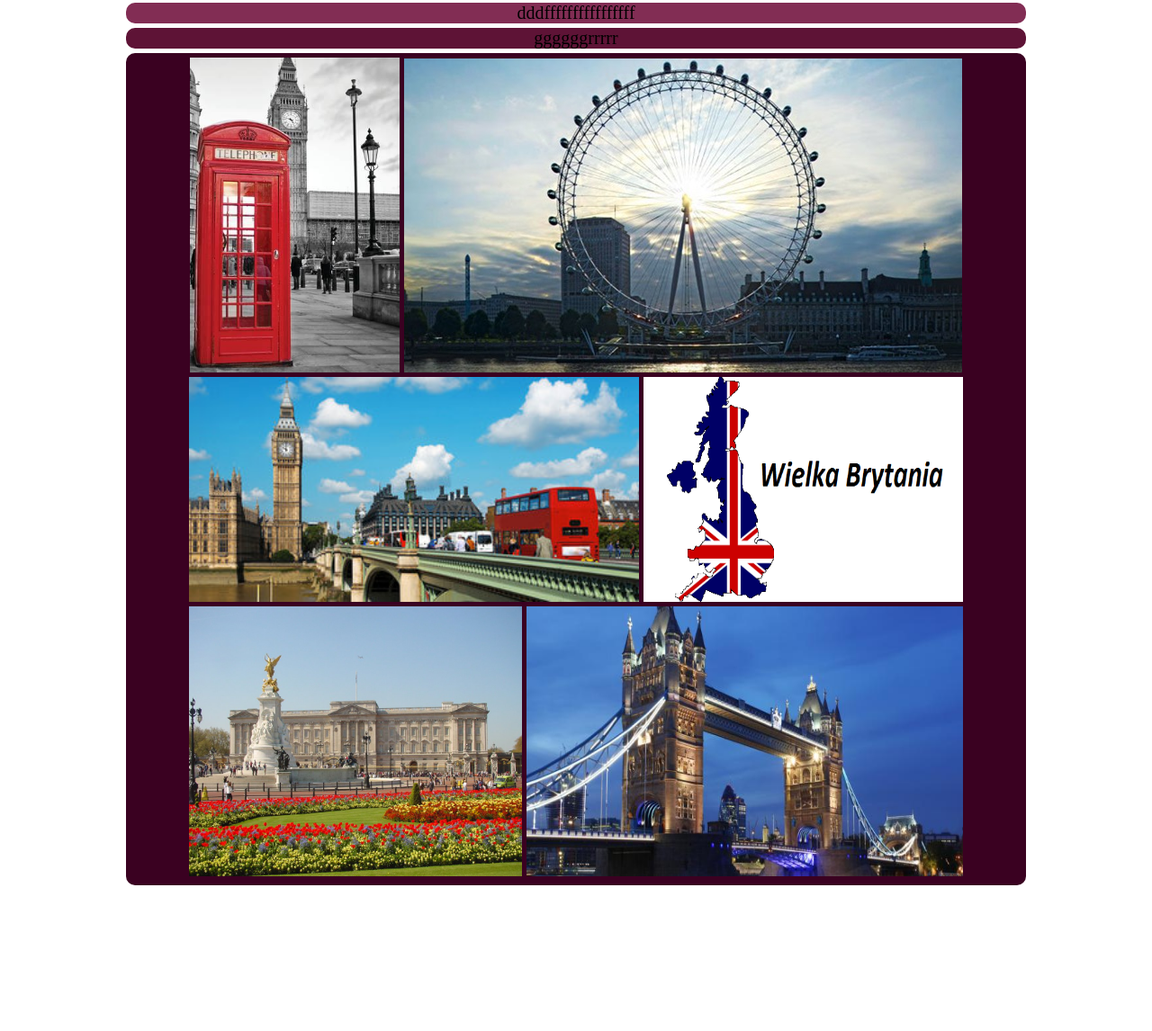
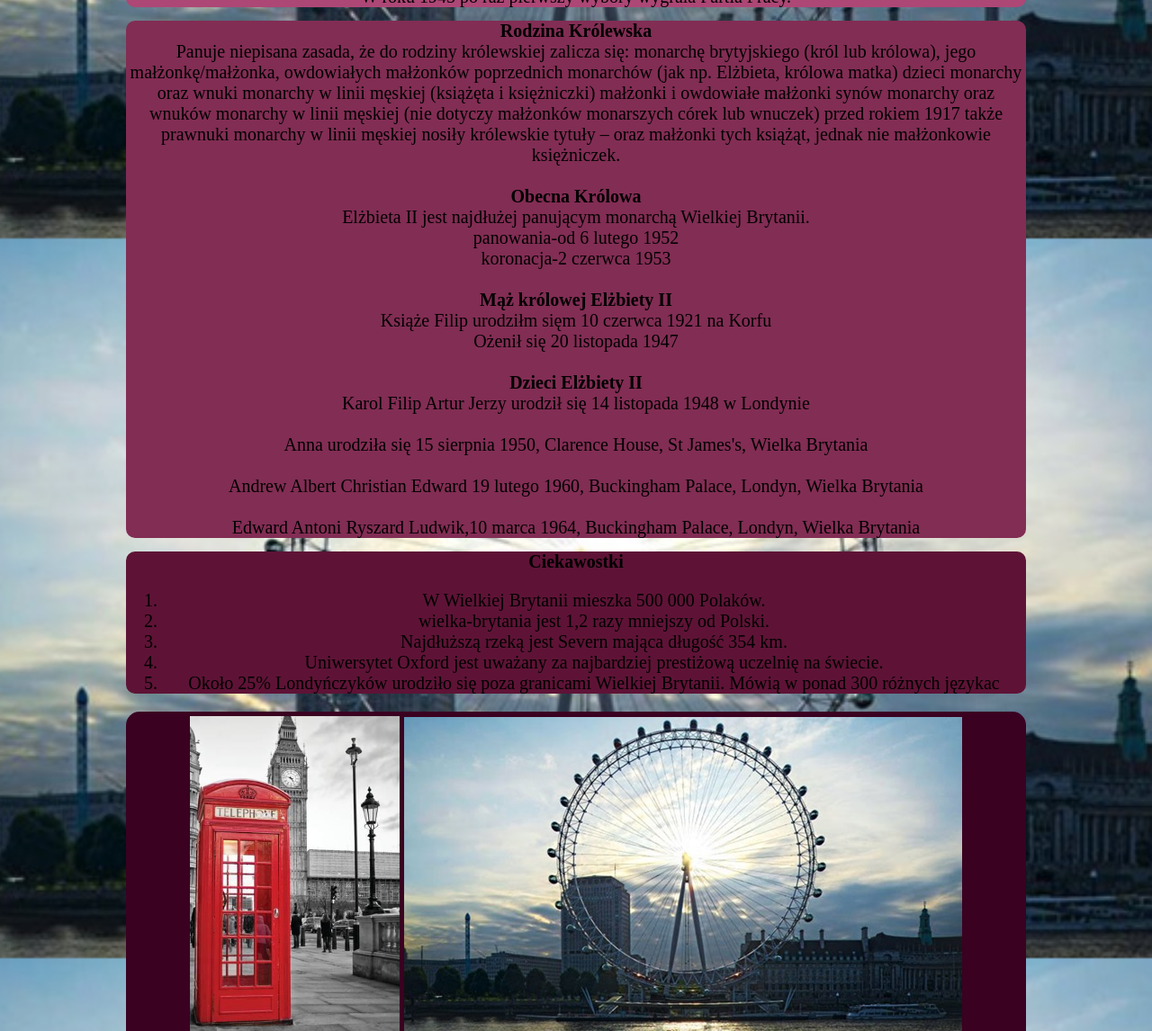
Before and after one commit to asia2005/Wielka-Brytania, a plain HTML site: page index.html in a window 1280 px wide. Shown: the part 535-1681 px from the top of the page at 90% size. Before the commit the page ends 1527 px from the top, so only its background shows below. Drawn offline with Linux system fonts and the light colour scheme.

Commit message:
ciekawostki

```diff
--- a/index.html
+++ b/index.html
@@ -17,23 +17,25 @@
 				margi:10px;
 			}
 			#jeden{
-				margin-top:5px;
+				margin-top:15px;
 				border-radius:10px;
 				background:#ad4776;
 				margi:10px;}
 			#dwa{
-				margin-top:5px;
+				margin-top:15px;
 				border-radius:10px;
 				background:#822d54;
 				}
 			#trzy{
-				margin-top:5px;
+				margin-top:15px;
 				border-radius:10px;
 				background:#5e1336;
+
+
 			}
 			#cztery{
-				margin-top:5px;
-				border-radius:10px;
+
+				border-radius:15px;
 				background:#3a0121;
 				padding:5px;
 				}
@@ -52,14 +54,34 @@
 			#wielka{
 			width:485px;
 			height:300px;}
+			body{
+				background:url(LondonEye.jpg) center center fixed no-repeat;
+				background-size:cover;
+			}
 		</style>
 	</head>
 	<body>
 	<div id= "pojemnik">
 		<div id="tytul"><h1>Wielka brytania</h1></div>
 		<div id="jeden"> <b>43 – 1065:</b><br>Rzymianie założyli Londyn i wybudowali drogi wojskowe w całym kraju.Wpływy rzymskie utrzymały się w Wielkiej Brytanii do V wieku aż do przejęcia przez Brytów panowanie nad wyspą.<br><b>1066 –1347</b><br>W 1066 normandzki Książe Wilhelm pokonał w bitwie pod Hastings króla Anglii Harolda.Wilhelm Normandzki przejął panowanie w Anglii i Szkocji.Językiem oficjalnym stał się francuski. W 1216 ukoronowano Henryka III.<br><b>1485 – 1713</b><br>W 1485 roku Henryk Tudor pokonał Ryszarda III, przejmując władzę. Nowy władca poślubił Elżbietę York – córkę Edwarda VI.  <br><b>1714 - 1836</b><br>Po śmierci Anny królem został Jerzy I.Choć termin „premier” w tamtych czasach nie był w użyciu, Sir Robert Walpole pełnił rolę typowego premiera. <br><b>1837 - 1900</b><br>Wiktoria – najdłużej panujący brytyjski monarcha – została królową w roku 1837, mając zaledwie 11 lat.<br><b> 1901 - 1944</b><br>Największymi osiągnięciami tamtych czasów były: wynalazek telewizji przez EMI-Marconi Corporation i założenie w następstwie tego BBC, wynalazek penicyliny przez Aleksandra Fleminga, poznanie budowy atomu, co doprowadziło do rozwoju broni oraz energii nuklearnej.<br><b>1945 - 2010</b><br>W roku 1945 po raz pierwszy wybory wygrała Partia Pracy.</div>
-		<div id="dwa">dddffffffffffffffff</div>
-		<div id="trzy">ggggggrrrrr</div>
+		<div id="dwa"><b>Rodzina Królewska</b><br>Panuje niepisana zasada, że do rodziny królewskiej zalicza się:
+
+    monarchę brytyjskiego (król lub królowa), jego małżonkę/małżonka, owdowiałych małżonków poprzednich monarchów (jak np. Elżbieta, królowa matka)
+    dzieci monarchy oraz wnuki monarchy w linii męskiej (książęta i księżniczki)
+    małżonki i owdowiałe małżonki synów monarchy oraz wnuków monarchy w linii męskiej (nie dotyczy małżonków monarszych córek lub wnuczek)
+    przed rokiem 1917 także prawnuki monarchy w linii męskiej nosiły królewskie tytuły – oraz małżonki tych książąt, jednak nie małżonkowie księżniczek.<br><br><b>Obecna Królowa</b><br> Elżbieta II
+jest najdłużej panującym monarchą Wielkiej Brytanii.<br>panowania-od 6 lutego 1952<br>koronacja-2 czerwca 1953<br><br><b>Mąż królowej Elżbiety II</b><br>Książe Filip urodziłm sięm 10 czerwca 1921 na Korfu<br>Ożenił się 20 listopada 1947<br><br><b>Dzieci Elżbiety II</b><br>Karol Filip Artur Jerzy urodził się 14 listopada 1948 w Londynie<br><br>Anna urodziła się 15 sierpnia 1950, Clarence House, St James's, Wielka Brytania<br><br> Andrew Albert Christian Edward 19 lutego 1960, Buckingham Palace, Londyn, Wielka Brytania<br><br>Edward Antoni Ryszard Ludwik,10 marca 1964, Buckingham Palace, Londyn, Wielka Brytania
+</div>
+		<div id="trzy"><b>Ciekawostki</b><br>
+		<ol id="lista">
+			<li>W Wielkiej Brytanii mieszka 500 000 Polaków.</li>
+			<li>wielka-brytania jest 1,2 razy mniejszy od Polski.</li>
+			<li> Najdłuższą rzeką jest Severn mająca długość 354 km.</li>
+			<li> Uniwersytet Oxford jest uważany za najbardziej prestiżową uczelnię na świecie.</li>
+			<li>Około 25% Londyńczyków urodziło się poza granicami Wielkiej Brytanii. Mówią w ponad 300 różnych językac</li>
+
+		</ol>
+		 </div>
 		<div id="cztery">
 			<img id="telephonobox" src="telephonbox.jpg">
 			<img id="eye" src="LondonEye.jpg">
```
